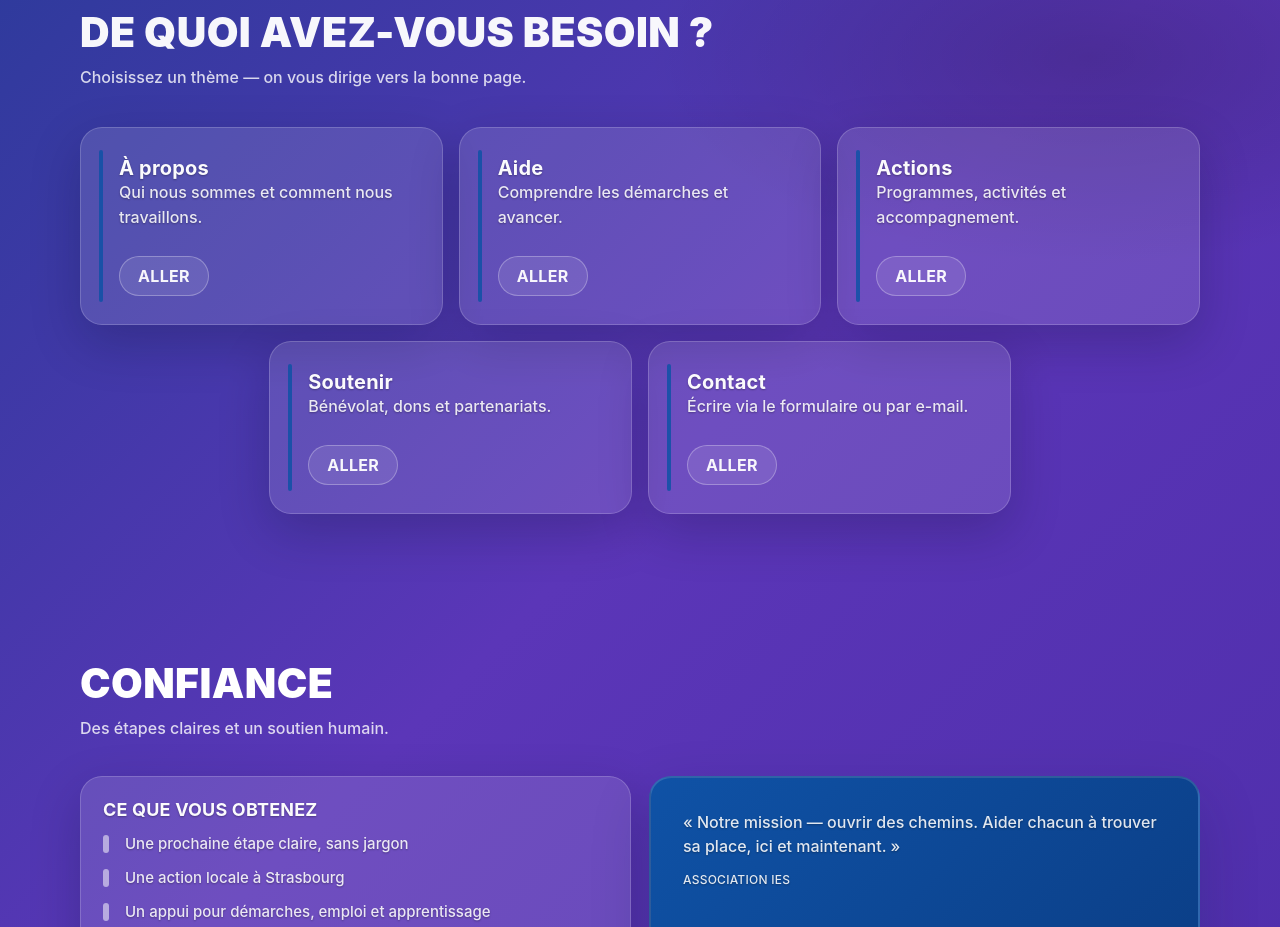
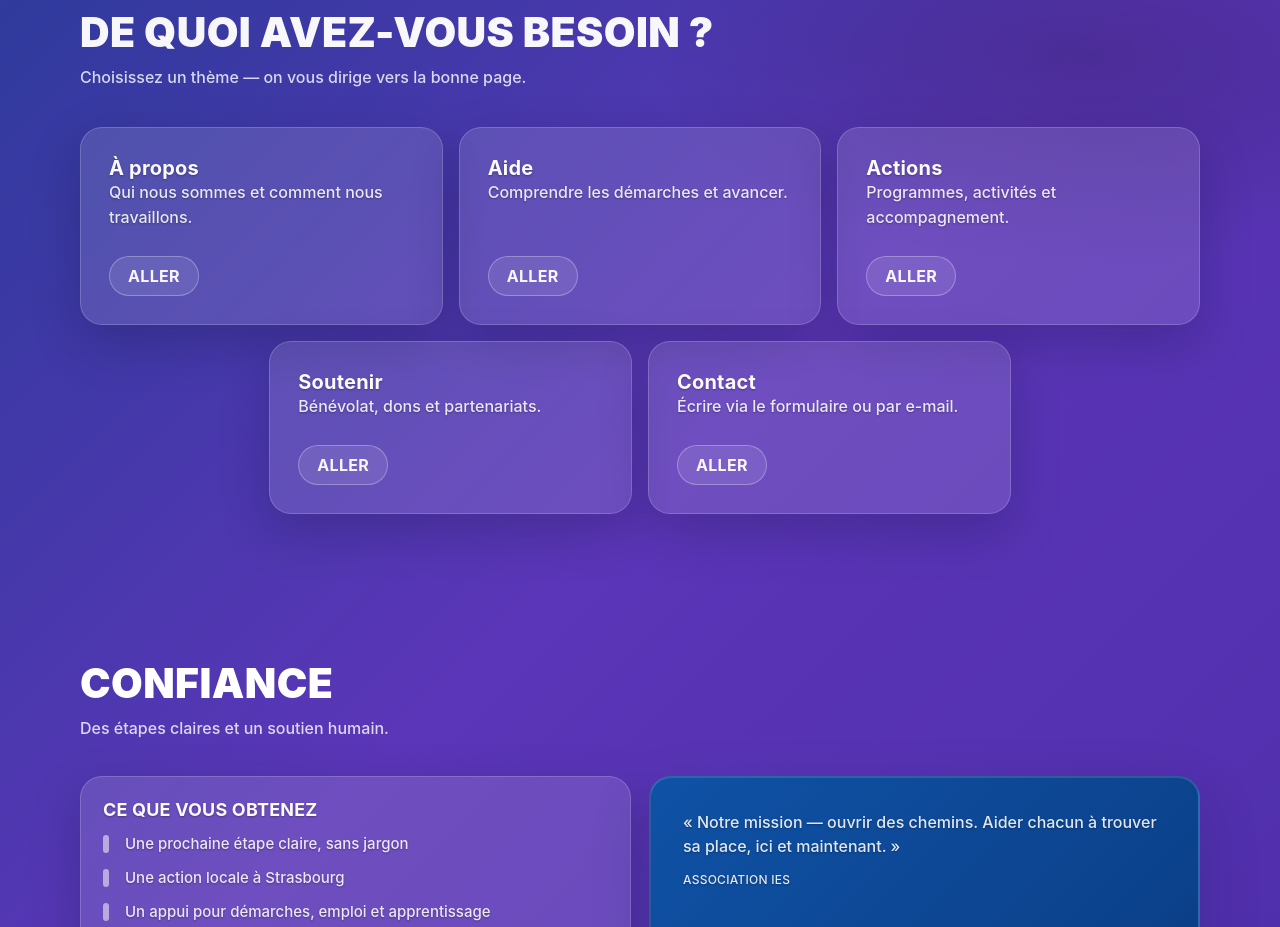
Before and after one commit to aslanzubairaev/Association-IES-, a Next.js app: page /fr in a window 1280 px wide. Shown: the part 1020-1947 px from the top of the page. Built offline with nearby package versions, Linux system fonts and the light colour scheme.

Commit message:
убрал полоски с карточек на главной странице и анимацию тоже

```diff
--- a/src/components/sections/QuickNav.tsx
+++ b/src/components/sections/QuickNav.tsx
@@ -30,7 +30,12 @@ export function QuickNav({ locale }: QuickNavProps) {
             const href = `/${locale}${card.path}`;
 
             return (
-              <Card key={card.id} as="article" className="accent-left accent--blue quickNav-card">
+              <Card
+                key={card.id}
+                as="article"
+                hoverable={false}
+                className="accent--blue quickNav-card"
+              >
                 <h3 className="h3 h3--blue">{card.title[locale]}</h3>
 
                 <p className="p">{card.description[locale]}</p>
```
